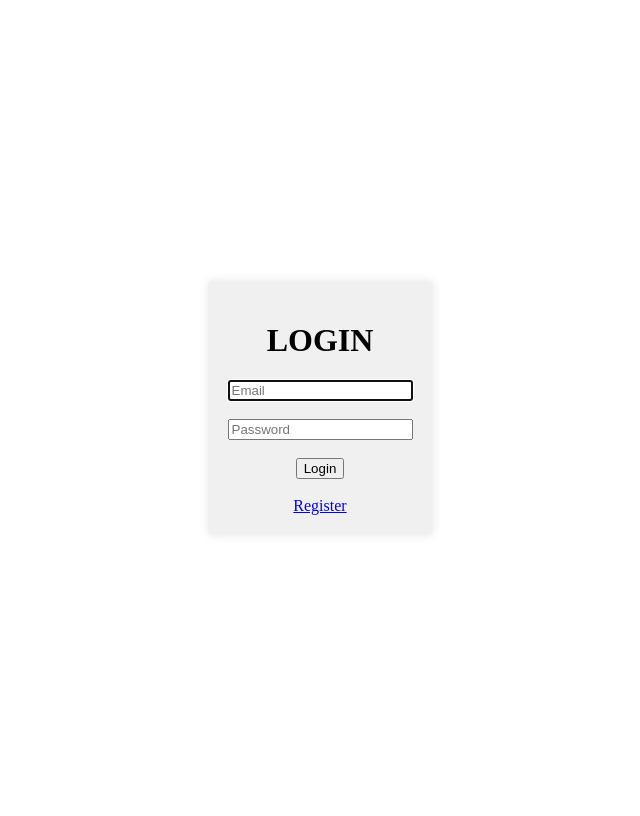
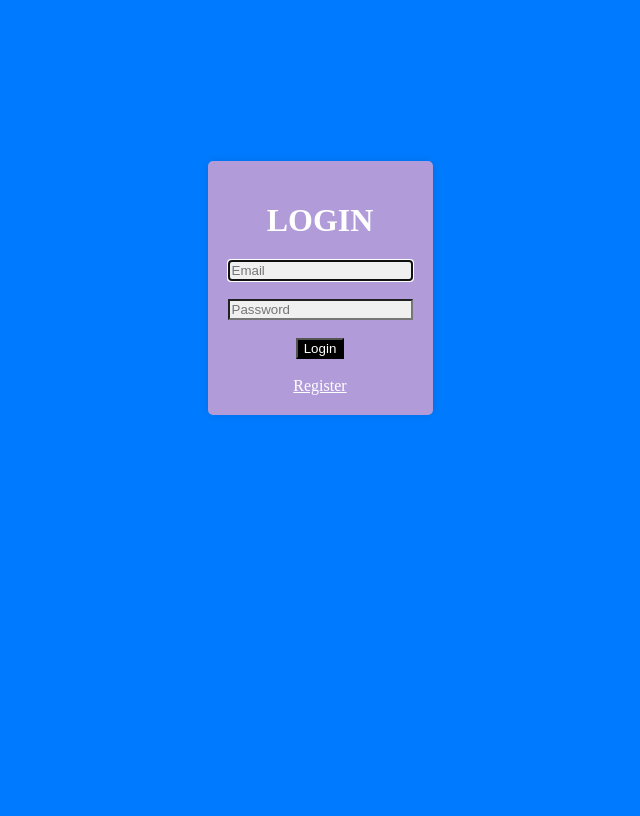
Before and after one commit to rese7im/test101, a PHP site: page / in a window 1280 px wide. Shown: the whole page, without its empty margins (320-960 px from the left). After the commit the page ends 415 px from the top, so only its background shows below. Run offline with PHP 8.4, Linux system fonts and the light colour scheme.

Commit message:
Add files via upload

```diff
--- a/webdevproj/index.php
+++ b/webdevproj/index.php
@@ -42,23 +42,44 @@ if (isset($_POST['login'])) {
     <meta name="viewport" content="width=device-width, initial-scale=1.0">
     <title>Login Page</title>
     <style>
-        /* Add your CSS styles here */
+        /* Inline CSS styles */
+        body {
+            background-color: #007bff; /* Blue background for the entire page */
+            color: white; /* White text color for the entire page */
+        }
+
         .center-container {
             display: flex;
             justify-content: center;
             align-items: center;
-            height: 100vh; /* This centers the form vertically on the page */
+            min-height: 70vh; /* Adjusted height for the centering effect */
         }
 
         .login-container {
             text-align: center;
+            background-color: #b19cd9; /* Slightly transparent white background for the form */
+            border-radius: 5px;
+            padding: 20px;
+            box-shadow: 0 0 10px rgba(0, 0, 0, 0.1);
         }
 
         form {
-            background-color: #f0f0f0;
-            border-radius: 5px;
-            padding: 20px;
-            box-shadow: 0 0 10px rgba(0, 0, 0, 0.1);
+            background-color: transparent; /* Transparent background for the form */
+        }
+
+        input[type="email"],
+        input[type="password"] {
+            background-color: #f0f0f0; /* Background color for input fields */
+            color: black; /* Text color for input fields */
+        }
+
+        button {
+            background-color: black; /* Black button background color */
+            color: white; /* Button text color */
+        }
+
+        .register-button {
+            color: white; /* black color for the registration link */
         }
     </style>
 </head>
@@ -67,7 +88,7 @@ if (isset($_POST['login'])) {
     <div class="login-container">
 
         <form action="index.php" method="POST">
-        <h1>LOGIN</h1>
+            <h1>LOGIN</h1>
             <!-- Input field for email -->
             <input type="email" name="email" placeholder="Email" required autofocus>
             <br>
```
Also changed, not shown: webdevproj/register.php (line endings or trailing spaces).
